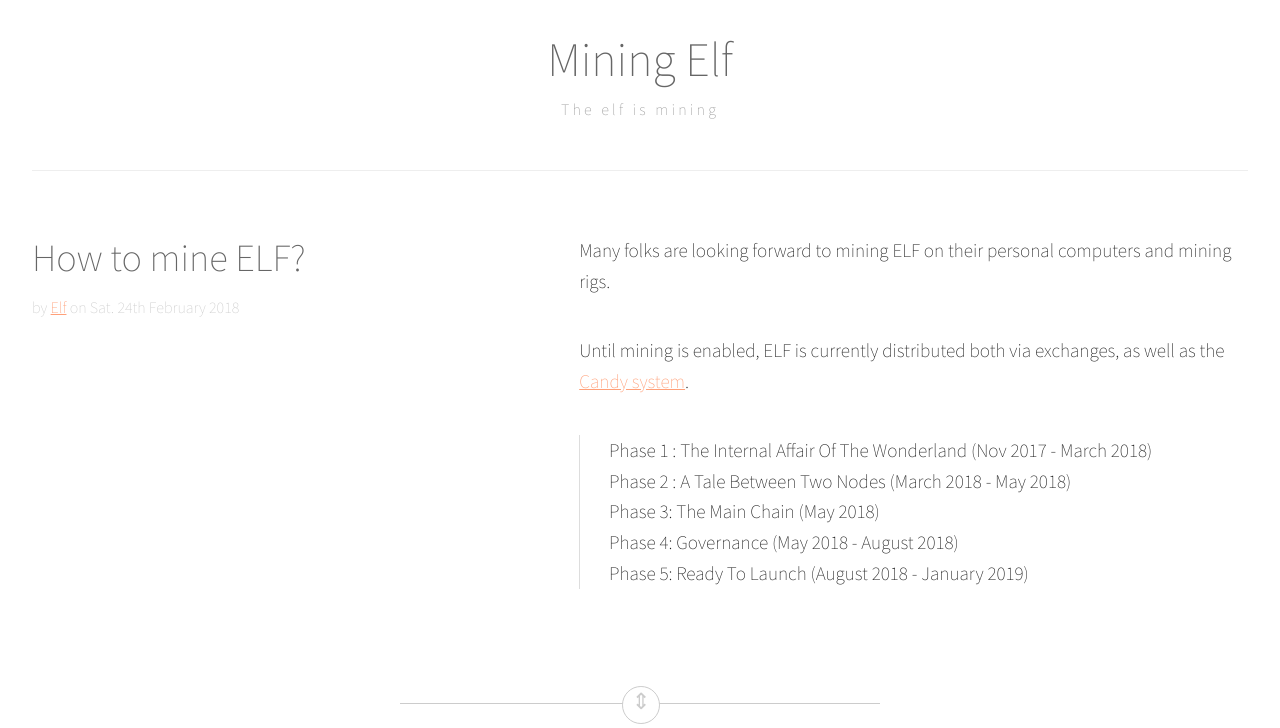
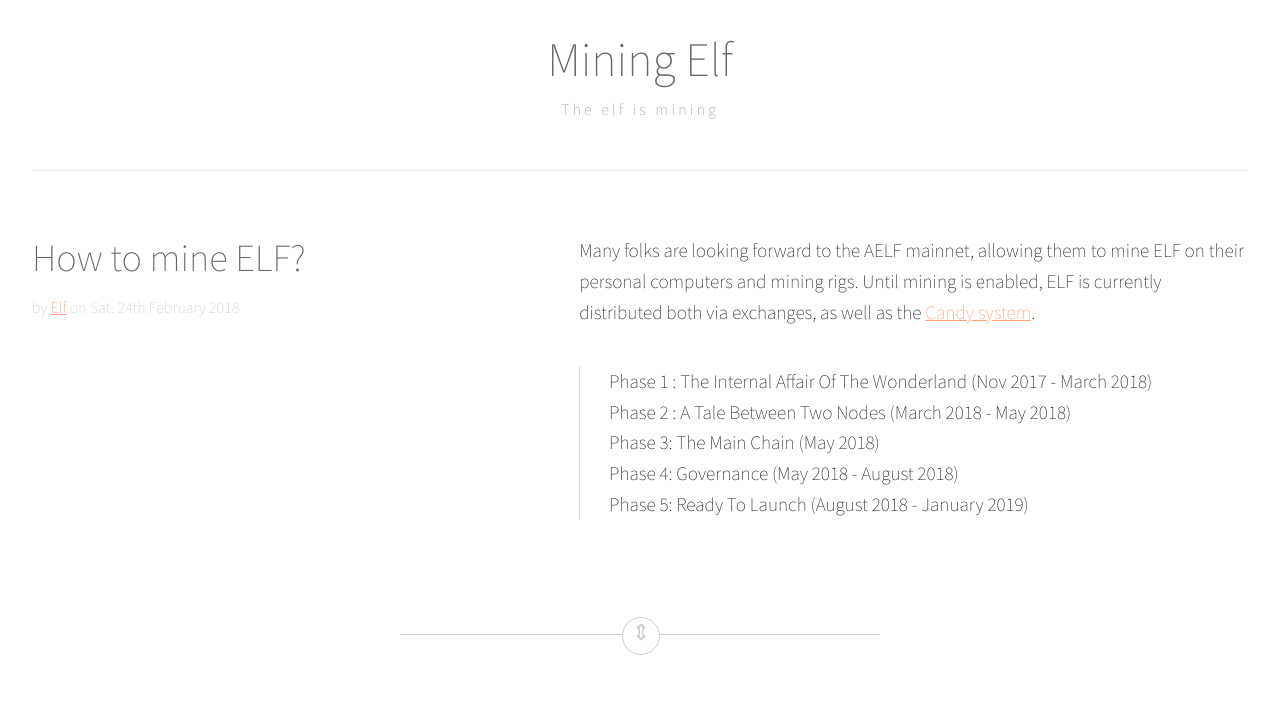
Before and after one commit to miningelf/miningelf.github.io, a plain HTML site: page index.html in a window 1280 px wide. Shown: the top 728 px of the page. Drawn offline with nearby package versions, Linux system fonts and the light colour scheme; a script that the page names is missing.

Commit message:
Update index.html

```diff
--- a/index.html
+++ b/index.html
@@ -165,8 +165,7 @@ article:last-child:before {
         </div>
       </header>
       <div class="content">
-        <p>Many folks are looking forward to mining ELF on their personal computers and mining rigs.</p>
-        <p>Until mining is enabled, ELF is currently distributed both via exchanges, as well as the <a href="https://candy.aelf.io/account/register?invitationCode=0E0AbL54c3bC">Candy system</a>.</p>
+        <p>Many folks are looking forward to the AELF mainnet, allowing them to mine ELF on their personal computers and mining rigs. Until mining is enabled, ELF is currently distributed both via exchanges, as well as the <a href="https://candy.aelf.io/account/register?invitationCode=0E0AbL54c3bC">Candy system</a>.</p>
         <blockquote>Phase 1 : The Internal Affair Of The Wonderland (Nov 2017 - March 2018)
 <br>
 Phase 2 : A Tale Between Two Nodes (March 2018 - May 2018)
```
